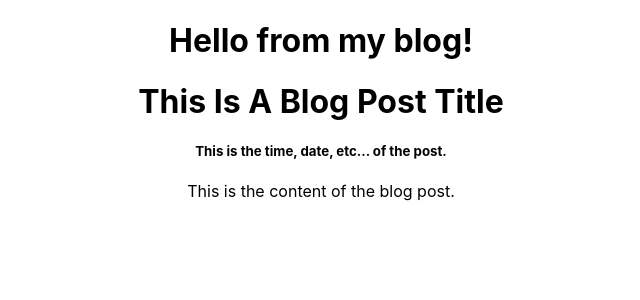
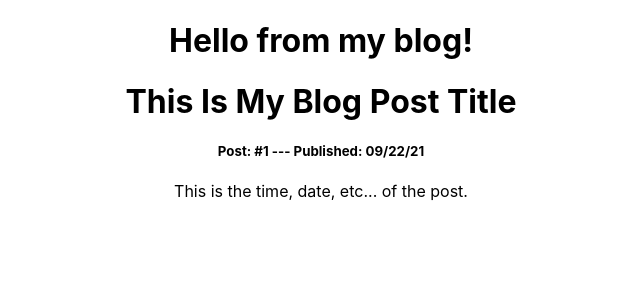
Before and after one commit to etreadway/blog, a React (Create React App) app: page / in a window 1280 px wide. Shown: the top 300 px of the page, without its empty margins (319-959 px from the left). Built offline with nearby package versions, Linux system fonts and the light colour scheme.

Commit message:
made dummy post into an object

```diff
--- a/src/components/Posts.jsx
+++ b/src/components/Posts.jsx
@@ -1,9 +1,20 @@
+const posts = [
+  {
+    id: 0,
+    title: "This Is My Blog Post Title",
+    content: "This is the time, date, etc... of the post.",
+    date: "09/22/21",
+  },
+];
+
 export const Posts = () => {
   return (
     <div>
-      <h1>This Is A Blog Post Title</h1>
-      <h5>This is the time, date, etc... of the post.</h5>
-      <p>This is the content of the blog post.</p>
+      <h1>{posts[0].title}</h1>
+      <h5>
+        Post: #{posts[0].id + 1} --- Published: {posts[0].date}
+      </h5>
+      <p>{posts[0].content}</p>
     </div>
   );
 };
```
